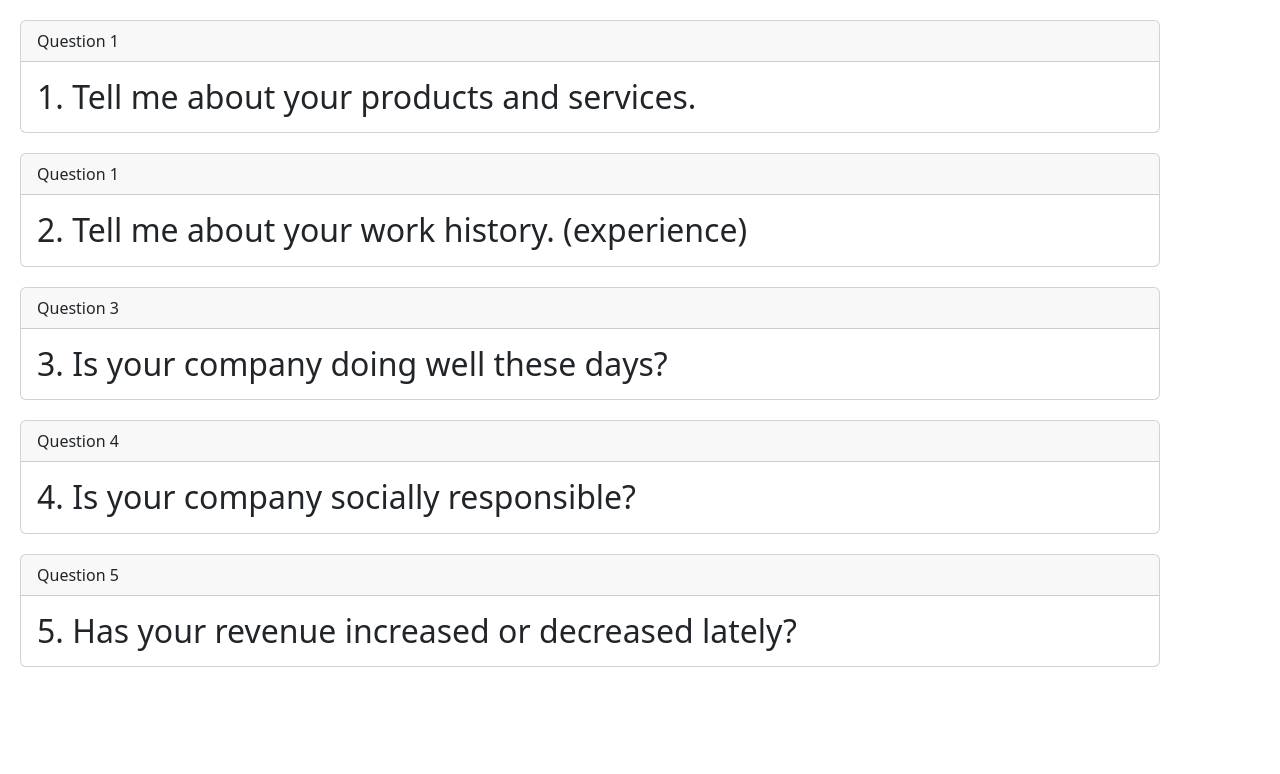
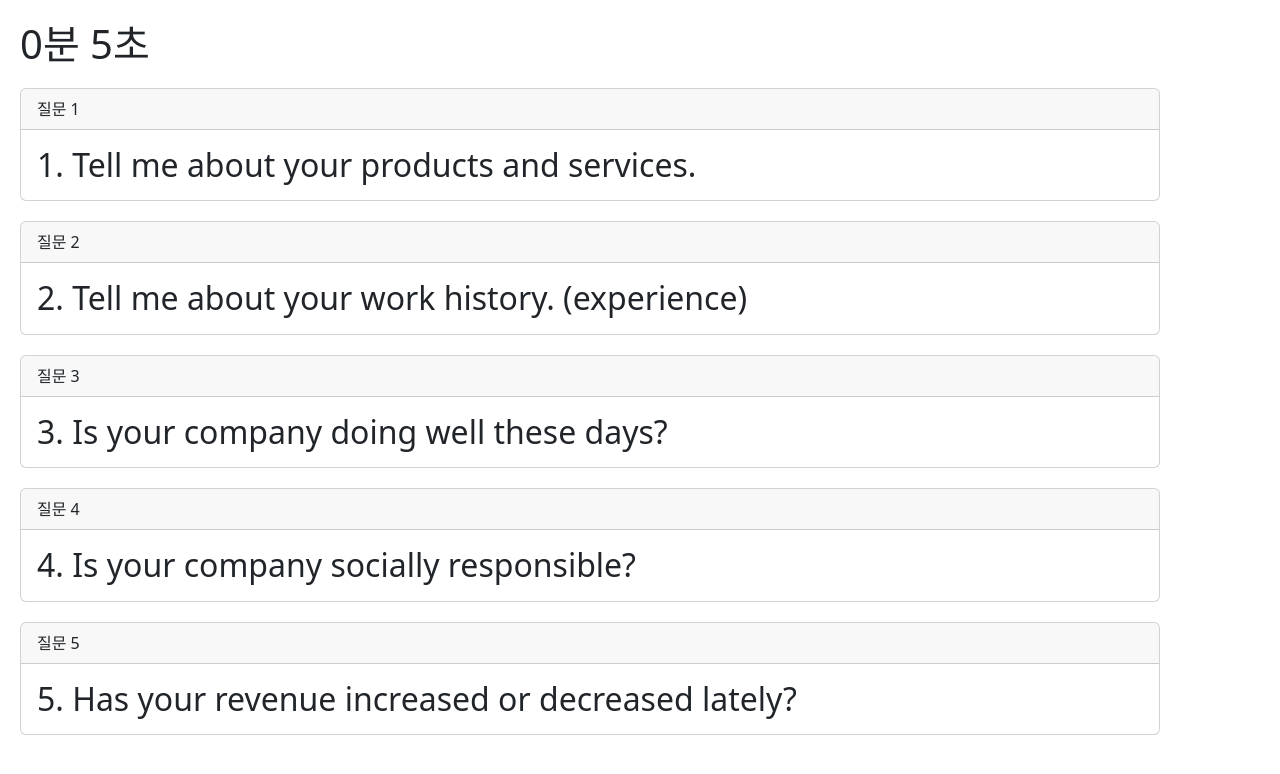
Before and after one commit to handbros/practical-timer, a plain HTML site: page index.html in a window 1280 px wide. Drawn offline with nearby package versions, Linux system fonts and the light colour scheme.

Commit message:
feat: add timer

```diff
--- a/index.html
+++ b/index.html
@@ -19,9 +19,11 @@
     </style>
   </head>
   <body>
+    <h1 id="timer" style="margin:20px;">0분 0초</h1>
+
     <div class="card container">
         <div class="card-header">
-          Question 1
+          질문 1
         </div>
         <div class="card-body">
           <blockquote class="blockquote mb-0">
@@ -32,7 +34,7 @@
 
     <div class="card container">
         <div class="card-header">
-          Question 1
+          질문 2
         </div>
         <div class="card-body">
           <blockquote class="blockquote mb-0">
@@ -43,7 +45,7 @@
 
     <div class="card container">
         <div class="card-header">
-          Question 3
+          질문 3
         </div>
         <div class="card-body">
           <blockquote class="blockquote mb-0">
@@ -54,7 +56,7 @@
 
     <div class="card container">
         <div class="card-header">
-          Question 4
+          질문 4
         </div>
         <div class="card-body">
           <blockquote class="blockquote mb-0">
@@ -65,7 +67,7 @@
 
     <div class="card container">
         <div class="card-header">
-          Question 5
+          질문 5
         </div>
         <div class="card-body">
           <blockquote class="blockquote mb-0">
@@ -92,6 +94,17 @@
         document.getElementById("question-3").innerHTML = "3. " + q3[getRandom(0, q3.length-1)]
         document.getElementById("question-4").innerHTML = "4. " + q4[getRandom(0, q4.length-1)]
         document.getElementById("question-5").innerHTML = "5. " + q5[getRandom(0, q5.length-1)]
+
+        var elapsed_seconds = 0;
+
+        var x = setInterval(function() {
+            elapsed_seconds++;
+
+            var min = parseInt(elapsed_seconds/60);
+            var sec = elapsed_seconds % 60;
+
+            document.getElementById("timer").innerHTML = min + "분 " + sec + "초"
+        }, 1000);
     </script>
     <script src="https://cdn.jsdelivr.net/npm/bootstrap@5.3.2/dist/js/bootstrap.bundle.min.js" integrity="sha384-C6RzsynM9kWDrMNeT87bh95OGNyZPhcTNXj1NW7RuBCsyN/o0jlpcV8Qyq46cDfL" crossorigin="anonymous"></script>
   </body>
```
